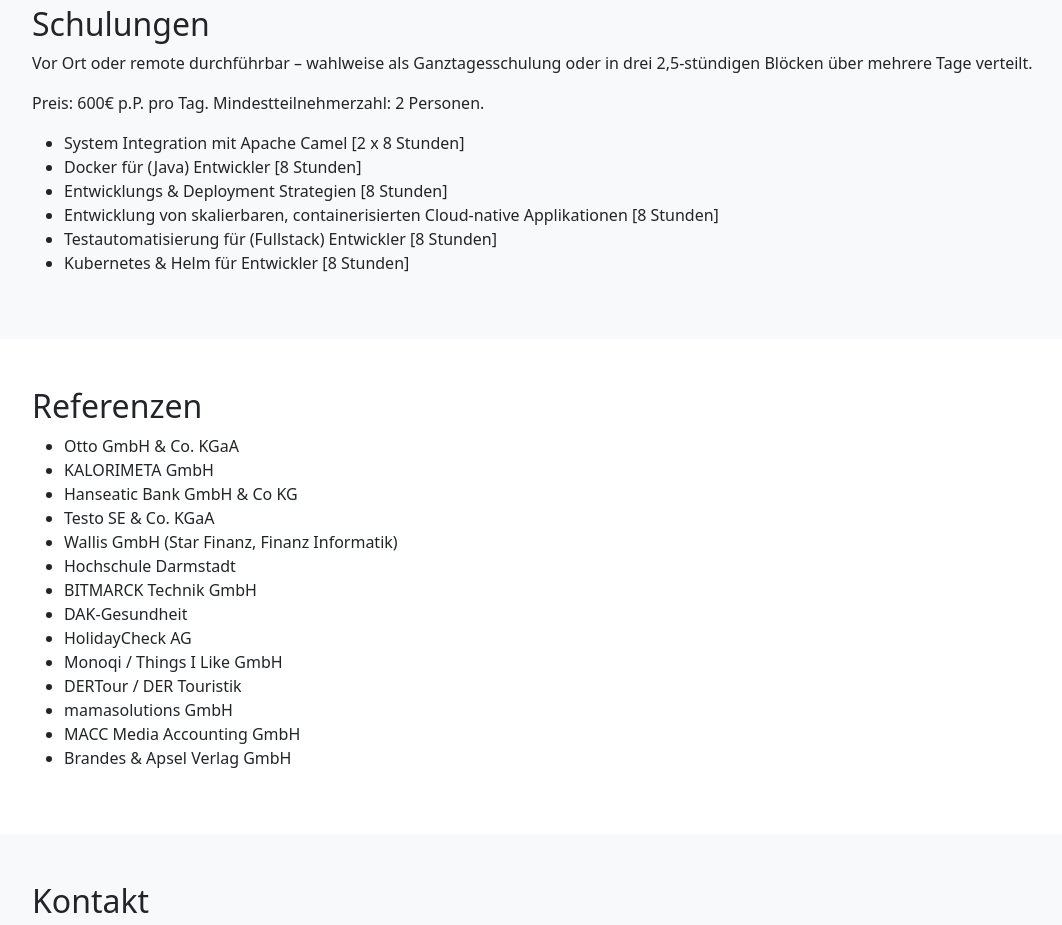
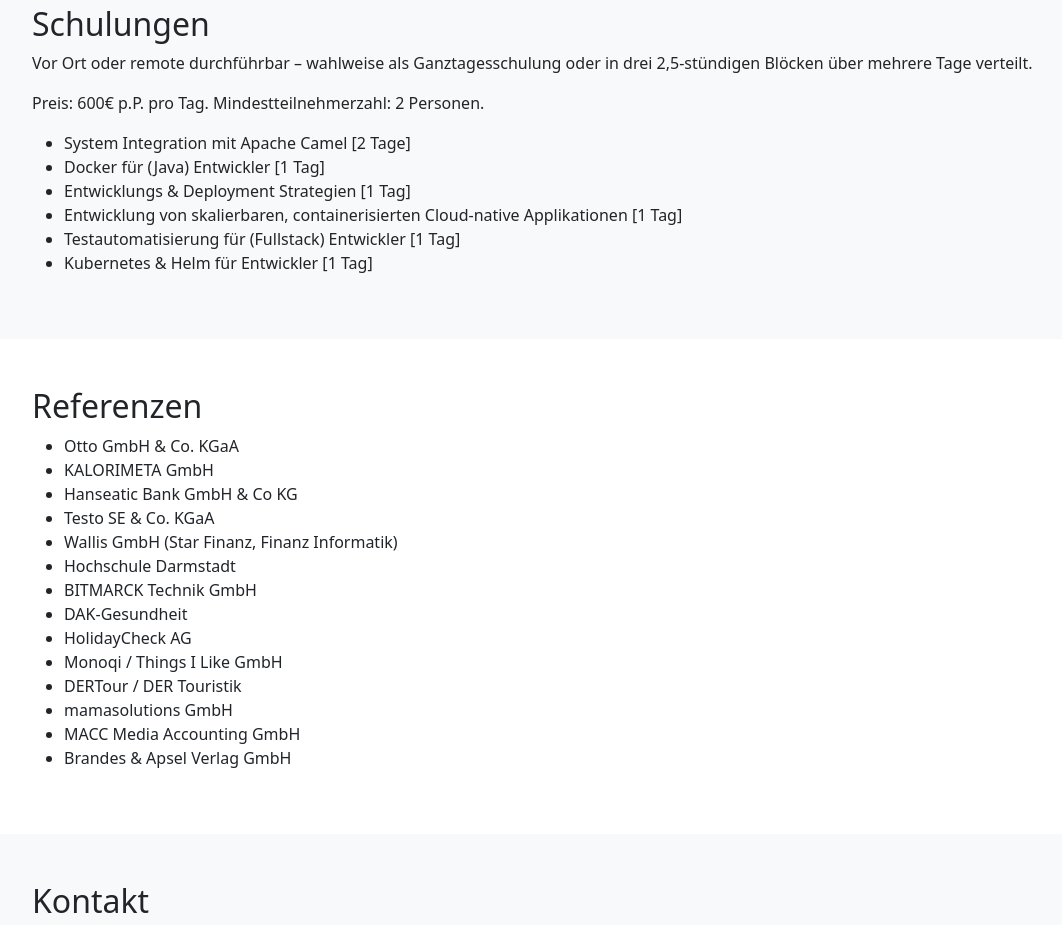
Before and after one commit to moderne-softwareentwicklung/moderne-softwareentwicklung.github.io, a plain HTML site: page index.html in a window 1280 px wide. Shown: the part 1560-2485 px from the top of the page, without its empty margins (50-1112 px from the left). Drawn offline with nearby package versions, Linux system fonts and the light colour scheme.

Commit message:
make training section more consistent (days instead of hours)

```diff
--- a/index.html
+++ b/index.html
@@ -105,12 +105,12 @@
             mehrere Tage verteilt.</p>
             <p>Preis: 600€ p.P. pro Tag. Mindestteilnehmerzahl: 2 Personen.</p>
         <ul>
-            <li>System Integration mit Apache Camel [2 x 8 Stunden]</li>
-            <li>Docker für (Java) Entwickler [8 Stunden]</li>
-            <li>Entwicklungs & Deployment Strategien [8 Stunden]</li>
-            <li>Entwicklung von skalierbaren, containerisierten Cloud-native Applikationen [8 Stunden]</li>
-            <li>Testautomatisierung für (Fullstack) Entwickler [8 Stunden]</li>
-            <li>Kubernetes & Helm für Entwickler [8 Stunden]</li>
+            <li>System Integration mit Apache Camel [2 Tage]</li>
+            <li>Docker für (Java) Entwickler [1 Tag]</li>
+            <li>Entwicklungs & Deployment Strategien [1 Tag]</li>
+            <li>Entwicklung von skalierbaren, containerisierten Cloud-native Applikationen [1 Tag]</li>
+            <li>Testautomatisierung für (Fullstack) Entwickler [1 Tag]</li>
+            <li>Kubernetes & Helm für Entwickler [1 Tag]</li>
         </ul>
     </div>
 </section>
```
